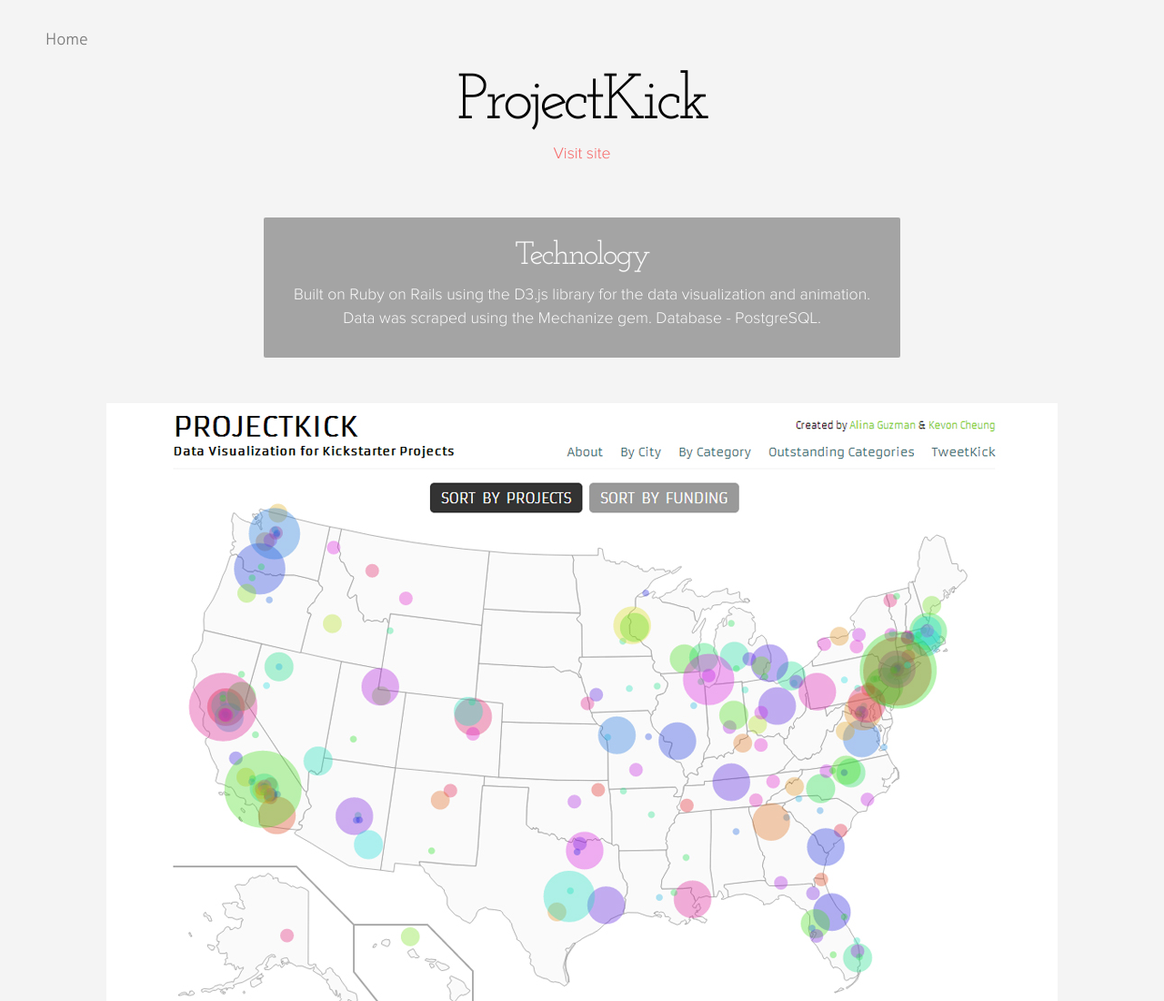
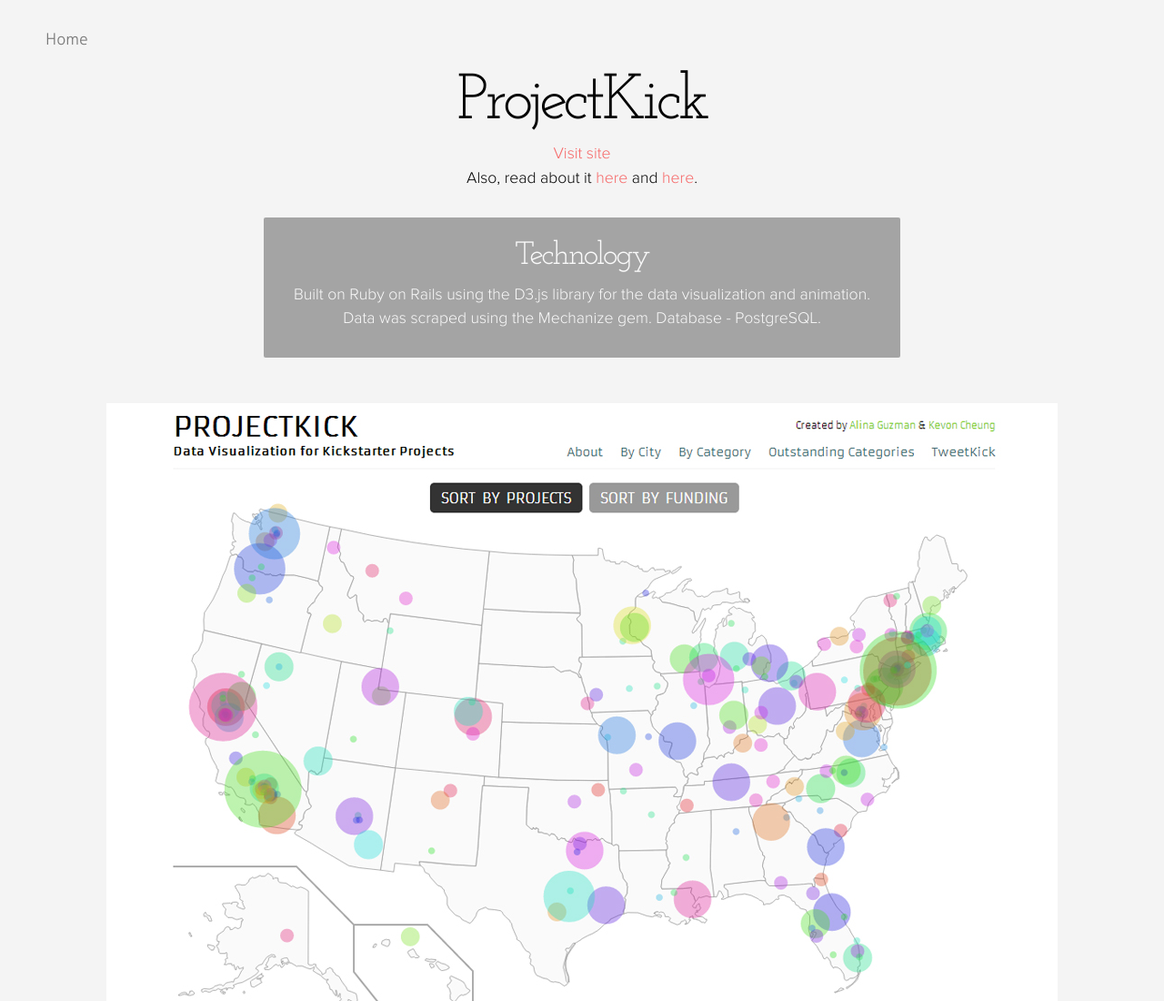
Before and after one commit to alinaguzman/alinaguzman.github.io, a plain HTML site: page projectkick.html in a window 1280 px wide. Shown: the top 1100 px of the page at 91% size. Drawn offline with Linux system fonts and the light colour scheme.

Commit message:
added links to articles written about projectkick

```diff
--- a/css/styles.css
+++ b/css/styles.css
@@ -278,6 +278,7 @@ h3 {
     font-family: 'josefin slab', serif;
 }
 
+
 #footer {
     background-image: url('../images/bg2.jpg');
     height: 150px;
--- a/projectkick.html
+++ b/projectkick.html
@@ -17,7 +17,10 @@
 <div class="headers">
 <h1>ProjectKick</h1>
 <a href="http://projectkick.us">Visit site</a>
-<p>&nbsp;</p>
+    <p>Also, read about it <a
+            class="links" href="http://upstart.bizjournals.com/money/loot/2013/08/16/projectkick-visualizes-kickstarter
+        .html" target="_blank">here</a
+            > and <a class="links" href="http://blog.generalassemb.ly/project-spotlight-projectkick/" target="_blank">here</a>.</p>
 </div>
 
 <div class="techstack">
```
Also changed, not shown: index.html (+1 -1 lines).
